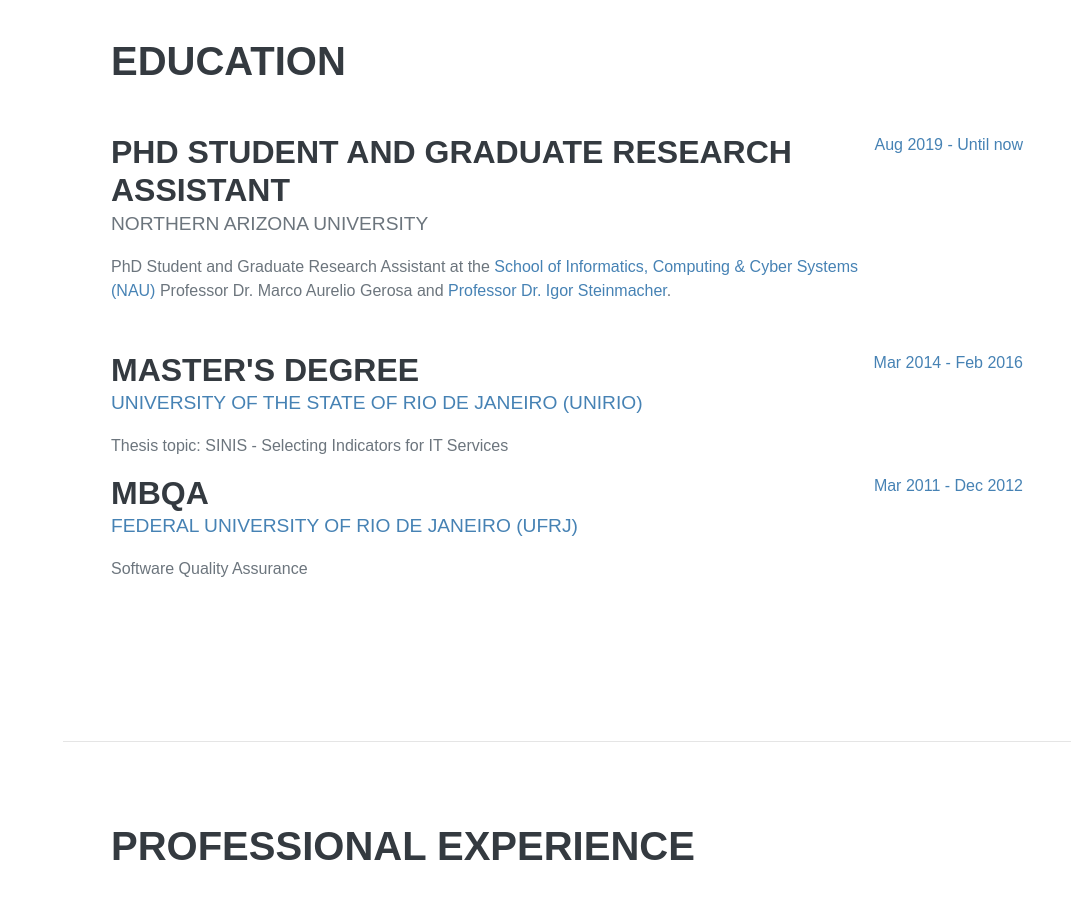
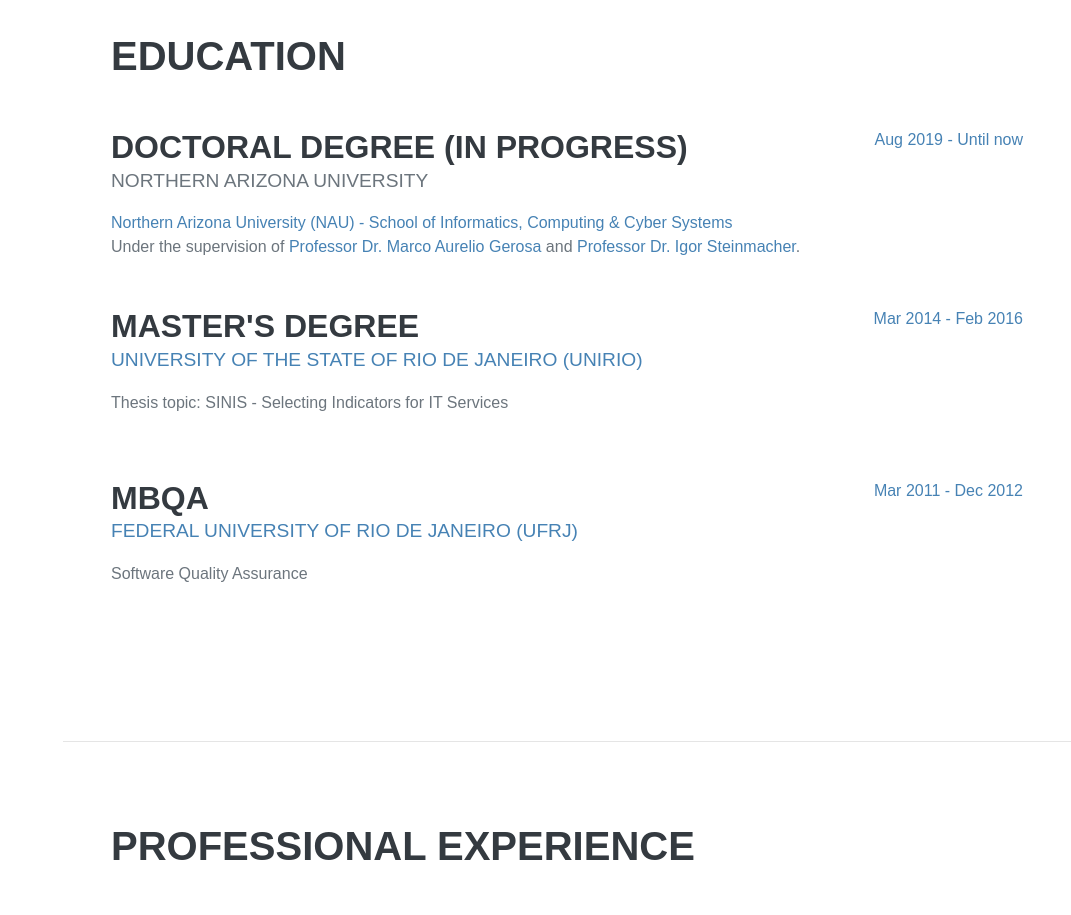
Before and after one commit to biancatrink/biancatrink.github.io, a plain HTML site: page index.html in a window 1280 px wide. Shown: the part 860-1775 px from the top of the page, without its empty margins (209-1280 px from the left). Drawn offline with nearby package versions, Linux system fonts and the light colour scheme; a web font is replaced by a local one.

Commit message:
update in education

```diff
--- a/index.html
+++ b/index.html
@@ -74,16 +74,15 @@
                     <h2 class="mb-5">Education</h2>
                     <div class="d-flex flex-column flex-md-row justify-content-between mb-5">
                         <div class="flex-grow-1">
-                            <h3 class="mb-0">PhD Student and Graduate Research Assistant</h3>
+                            <h3 class="mb-0">Doctoral Degree (In Progress)</h3>
                             <div class="subheading mb-3">Northern Arizona University</div>
-                            <div>PhD Student and Graduate Research Assistant at the
-                                <a target=_blank href="https://nau.edu/school-of-informatics-computing-and-cyber-systems/?utm_source=google%20maps&utm_medium=organic/"> School of Informatics, Computing & Cyber Systems (NAU) </a
-                                under the supervision of <a target=_blank href="https://www.ime.usp.br/~gerosa/">Professor Dr. Marco Aurelio Gerosa</a> and <a target=_blank href="https://igor.pro.br/">Professor Dr. Igor Steinmacher</a>.
+                            <div><a target=_blank href="https://nau.edu/school-of-informatics-computing-and-cyber-systems/?utm_source=google%20maps&utm_medium=organic/"> Northern Arizona University (NAU) - School of Informatics, Computing & Cyber Systems<br></a>
+                                Under the supervision of <a target=_blank href="https://www.ime.usp.br/~gerosa/">Professor Dr. Marco Aurelio Gerosa</a> and <a target=_blank href="https://igor.pro.br/">Professor Dr. Igor Steinmacher</a>.
                         </div>
                         </div>
                         <div class="flex-shrink-0"><span class="text-primary">Aug 2019 - Until now</span></div>
                     </div>
-                    <div class="d-flex flex-column flex-md-row justify-content-between">
+                    <div class="d-flex flex-column flex-md-row justify-content-between mb-5">
                         <div class="flex-grow-1">
                             <h3 class="mb-0">Master's Degree</h3>
                             <div class="subheading mb-3"><a target=_blank href="https://ppgi.uniriotec.br/en/home-page/">University of the State of Rio de Janeiro (UNIRIO)</a></div>
```
